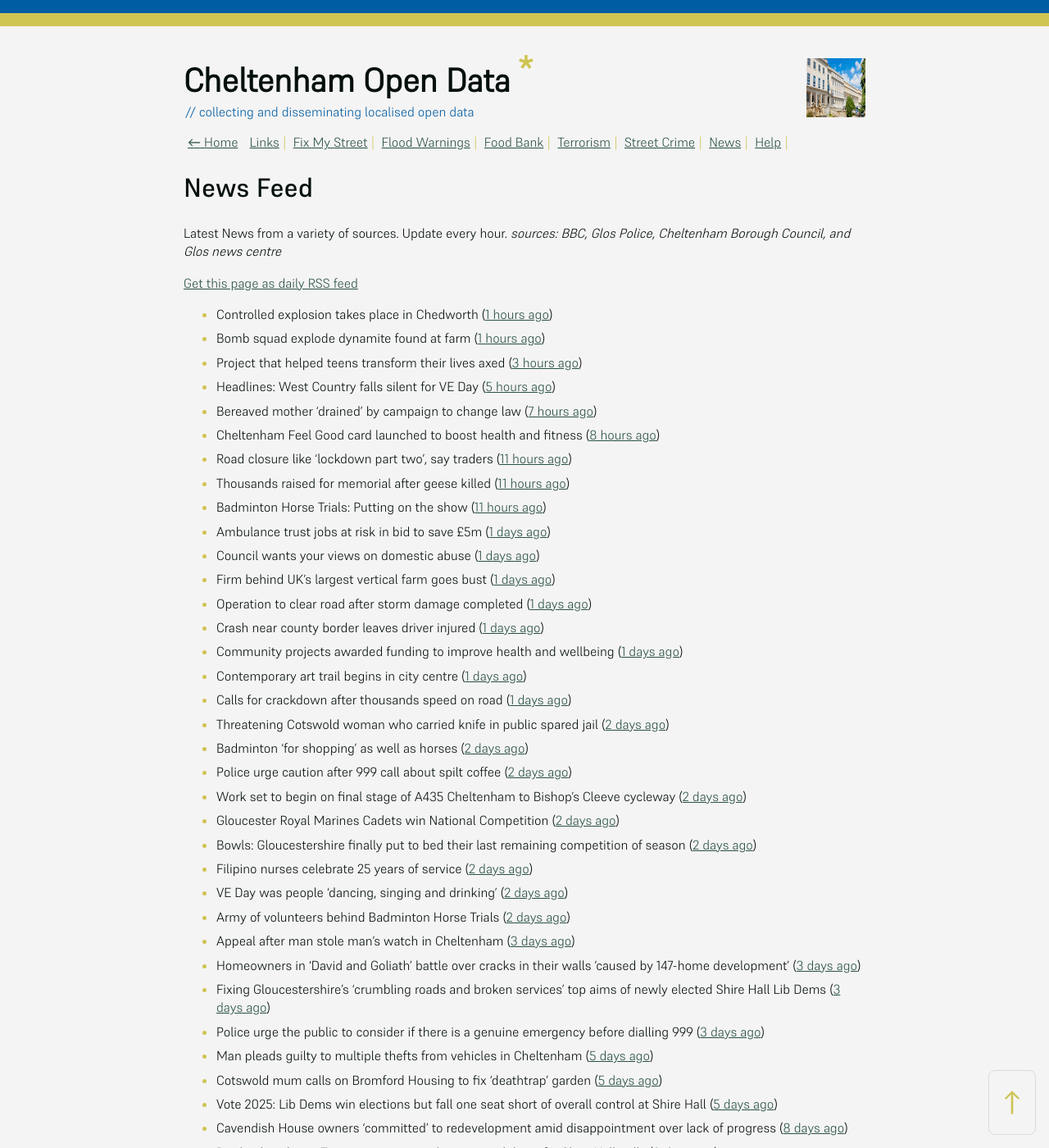
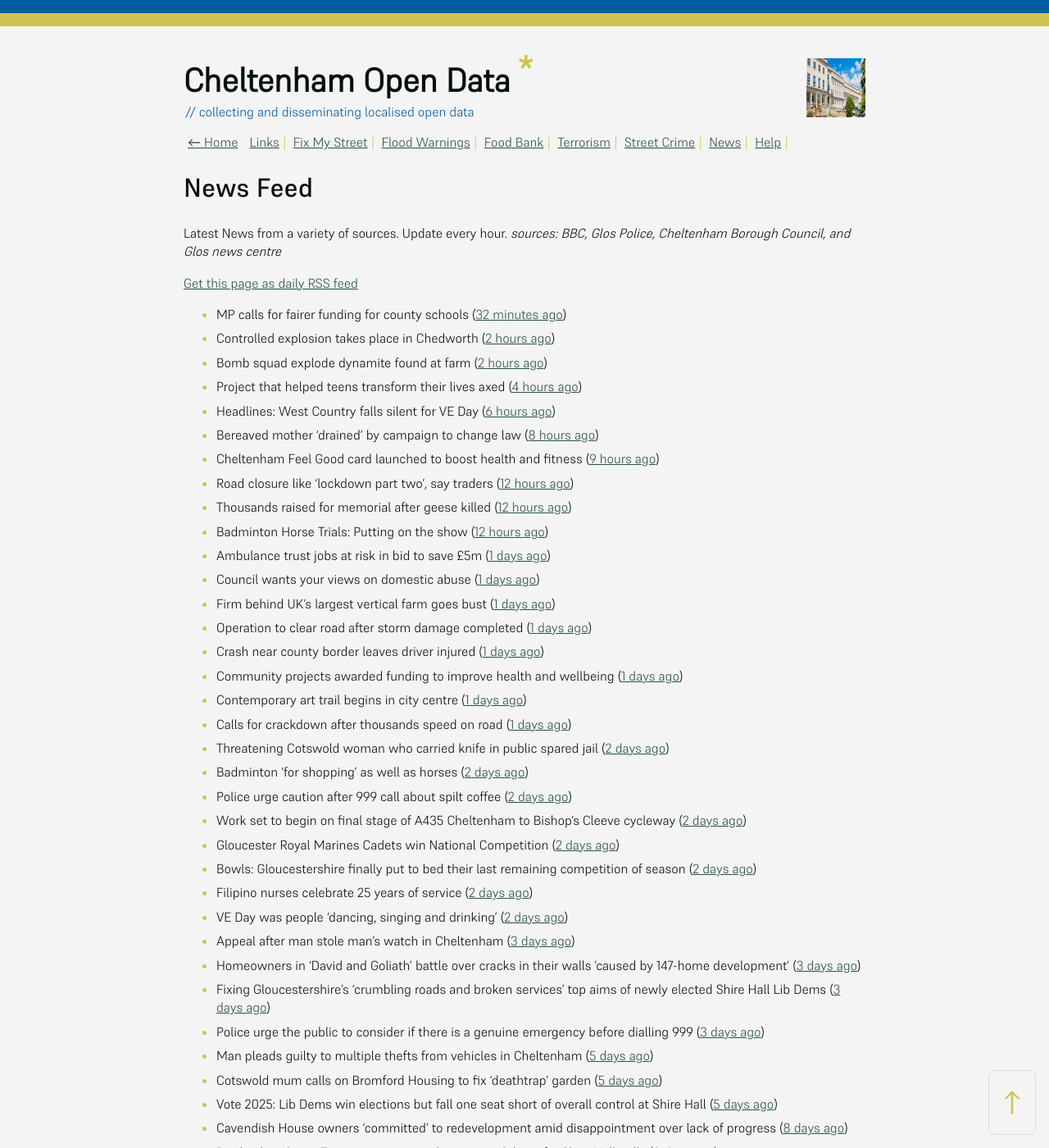
Before and after one commit to mat-0/cheltenham-open-data, a Jekyll site: the page built from _pages/news.md, in a window 1280 px wide and 1400 px high. Shown: the whole window at 82% size. Built offline with Jekyll 4.4.1, drawn with Linux system fonts in a browser that asks for light colours.

Commit message:
Updated 2025-05-08 17:57:58

```diff
--- a/_pages/news.md
+++ b/_pages/news.md
@@ -12,15 +12,16 @@ _sources: BBC, Glos Police, Cheltenham Borough Council, and Glos news centre_
 [Get this page as daily RSS feed](/daily.rss)
 
 <!-- news_marker starts -->
-- Controlled explosion takes place in Chedworth ([1 hours ago](https://gloucesternewscentre.co.uk/controlled-explosion-takes-place-in-chedworth/))
-- Bomb squad explode dynamite found at farm ([1 hours ago](https://www.bbc.com/news/articles/c0k34gzdmxko))
-- Project that helped teens transform their lives axed ([3 hours ago](https://www.bbc.com/news/articles/ckg1gmmn82zo))
-- Headlines: West Country falls silent for VE Day ([5 hours ago](https://www.bbc.com/news/articles/c3083nv58z7o))
-- Bereaved mother 'drained' by campaign to change law ([7 hours ago](https://www.bbc.com/news/articles/c99p985r1xgo))
-- Cheltenham Feel Good card launched to boost health and fitness ([8 hours ago](https://www.cheltenham.gov.uk/news/article/3007/cheltenham_feel_good_card_launched_to_boost_health_and_fitness))
-- Road closure like 'lockdown part two', say traders ([11 hours ago](https://www.bbc.com/news/articles/c3r8r3yrjgjo))
-- Thousands raised for memorial after geese killed ([11 hours ago](https://www.bbc.com/news/articles/cn80d0k231yo))
-- Badminton Horse Trials: Putting on the show ([11 hours ago](https://www.bbc.com/news/articles/c1lm3e424dqo))
+- MP calls for fairer funding for county schools ([32 minutes ago](https://www.bbc.com/news/articles/c14kz050y3ro))
+- Controlled explosion takes place in Chedworth ([2 hours ago](https://gloucesternewscentre.co.uk/controlled-explosion-takes-place-in-chedworth/))
+- Bomb squad explode dynamite found at farm ([2 hours ago](https://www.bbc.com/news/articles/c0k34gzdmxko))
+- Project that helped teens transform their lives axed ([4 hours ago](https://www.bbc.com/news/articles/ckg1gmmn82zo))
+- Headlines: West Country falls silent for VE Day ([6 hours ago](https://www.bbc.com/news/articles/c3083nv58z7o))
+- Bereaved mother 'drained' by campaign to change law ([8 hours ago](https://www.bbc.com/news/articles/c99p985r1xgo))
+- Cheltenham Feel Good card launched to boost health and fitness ([9 hours ago](https://www.cheltenham.gov.uk/news/article/3007/cheltenham_feel_good_card_launched_to_boost_health_and_fitness))
+- Road closure like 'lockdown part two', say traders ([12 hours ago](https://www.bbc.com/news/articles/c3r8r3yrjgjo))
+- Thousands raised for memorial after geese killed ([12 hours ago](https://www.bbc.com/news/articles/cn80d0k231yo))
+- Badminton Horse Trials: Putting on the show ([12 hours ago](https://www.bbc.com/news/articles/c1lm3e424dqo))
 - Ambulance trust jobs at risk in bid to save £5m ([1 days ago](https://www.bbc.com/news/articles/c078721k50xo))
 - Council wants your views on domestic abuse ([1 days ago](https://gloucesternewscentre.co.uk/council-wants-your-views-on-domestic-abuse/))
 - Firm behind UK's largest vertical farm goes bust ([1 days ago](https://www.bbc.com/news/articles/c9qwq5245zvo))
@@ -37,7 +38,6 @@ _sources: BBC, Glos Police, Cheltenham Borough Council, and Glos news centre_
 - Bowls: Gloucestershire finally put to bed their last remaining competition of season ([2 days ago](https://gloucesternewscentre.co.uk/bowls-gloucestershire-finally-put-to-bed-their-last-remaining-competition-of-season/))
 - Filipino nurses celebrate 25 years of service ([2 days ago](https://gloucesternewscentre.co.uk/filipino-nurses-celebrate-25-years-of-service/))
 - VE Day was people 'dancing, singing and drinking' ([2 days ago](https://www.bbc.com/news/articles/cvg9y4pye5ro))
-- Army of volunteers behind Badminton Horse Trials ([2 days ago](https://www.bbc.com/news/articles/crrz4549z2po))
 - Appeal after man stole man’s watch in Cheltenham ([3 days ago](https://gloucesternewscentre.co.uk/appeal-after-man-stole-mans-watch-in-cheltenham/))
 - Homeowners in ‘David and Goliath’ battle over cracks in their walls ’caused by 147-home development’ ([3 days ago](https://gloucesternewscentre.co.uk/homeowners-in-david-and-goliath-battle-over-cracks-in-their-walls-caused-by-147-home-development/))
 - Fixing Gloucestershire’s ‘crumbling roads and broken services’ top aims of newly elected Shire Hall Lib Dems ([3 days ago](https://gloucesternewscentre.co.uk/fixing-gloucestershires-crumbling-roads-and-broken-services-top-aims-of-newly-elected-shire-hall-lib-dems/))
```
Also changed, not shown: _data/flood.json (+5 -69 lines), _pages/fix-my-street.md (+1 -1 lines), index.md (+5 -5 lines).
